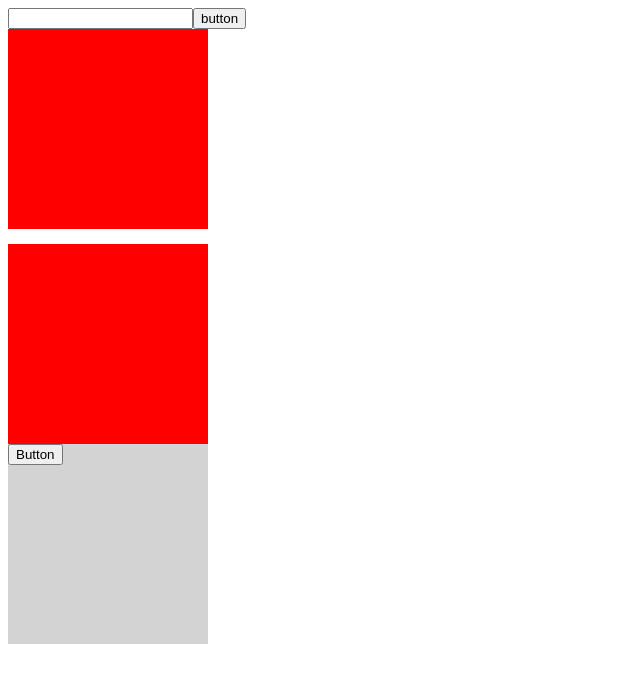
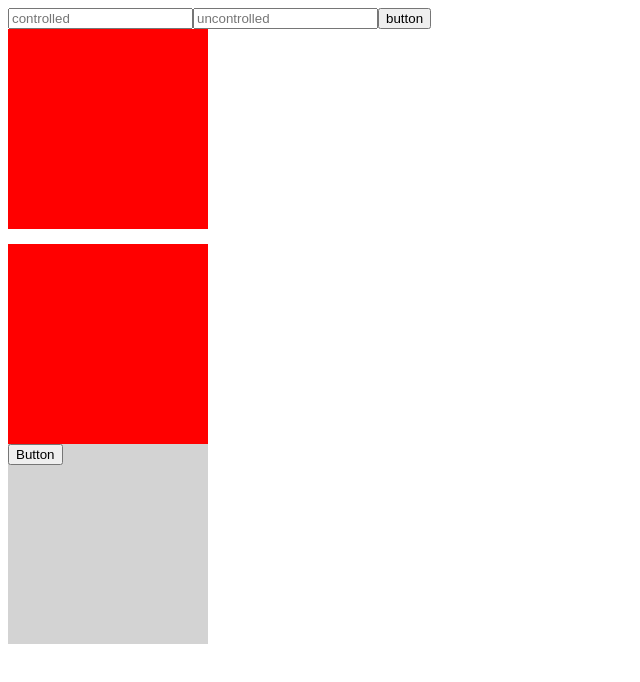
Before and after one commit to Dulatto/react-typescript, a React (Create React App) app: page / in a window 1280 px wide. Shown: the top 682 px of the page, without its empty margins (0-640 px from the left). Built offline with nearby package versions, Linux system fonts and the light colour scheme; no server answers.

Commit message:
uncontrolled

```diff
--- a/src/components/EventsExample.tsx
+++ b/src/components/EventsExample.tsx
@@ -1,14 +1,15 @@
-import React, { FC, useState } from 'react';
+import React, { FC, useState, useRef } from 'react';
 
 const EventsExample: FC = () => {
     const [value, setValue] = useState<string>('');
     const [isDrag, setIsDrag] = useState<boolean>(false);
+    const inputRef = useRef<HTMLInputElement>(null);
 
     const changeHandler = (e: React.ChangeEvent<HTMLInputElement>) =>{
       setValue(e.target.value);
     }
     const clickHandler = (e:React.MouseEvent<HTMLButtonElement>) =>{
-       console.log(value);
+       console.log(inputRef.current?.value);
     }
 
     const dragHandler = (e: React.DragEvent<HTMLDivElement>)=>{
@@ -33,7 +34,8 @@
 
     return (
         <div>
-            <input value={value} onChange={changeHandler} type='text'/>
+            <input value={value} onChange={changeHandler} type='text'placeholder='controlled'/>
+            <input ref={inputRef} type='text' placeholder='uncontrolled'/>
             <button onClick={clickHandler}>button</button>
             <div onDrag={dragHandler} draggable style={{width: 200, height: 200, background: 'red'}}></div>
             <div
```
